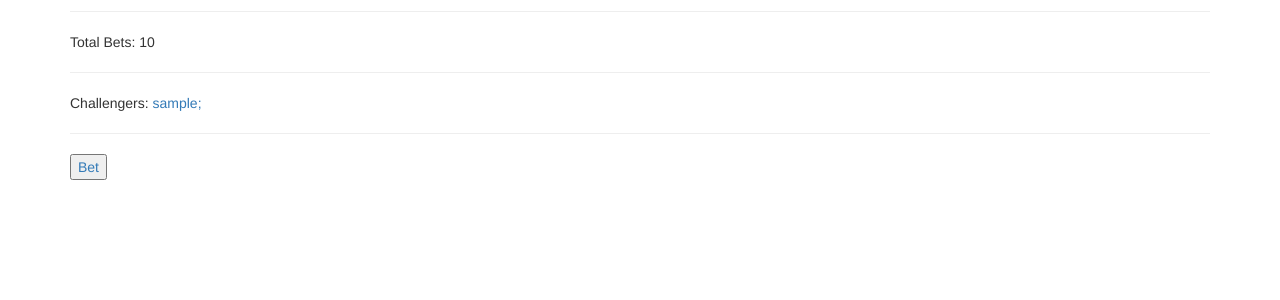
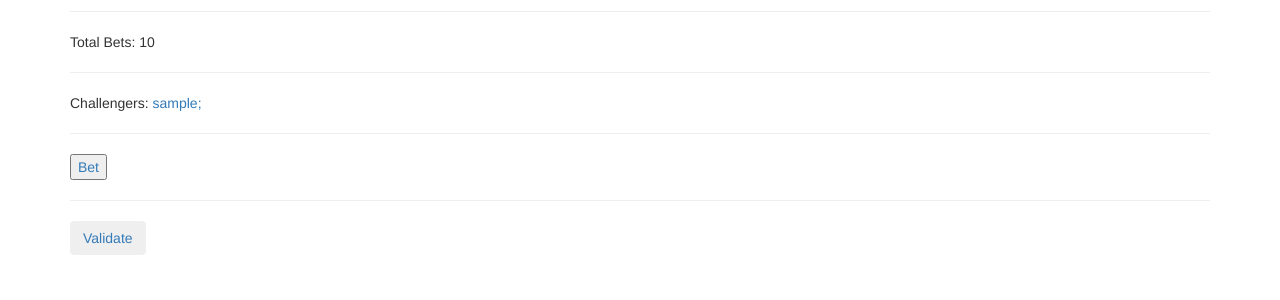
Before and after one commit to CMecker/YouBet, a Flask app: a page that uses app/templates/events/event_profile.html in a window 1280 px wide. Shown: the part 177-477 px from the top of the page. Run offline with Flask 2, Linux system fonts and the light colour scheme; a user stored in the database is signed in; tables that the repository leaves empty hold one stand-in row (values such as "Sample post"); some libraries are stand-ins or nearby versions.

Commit message:
Added validationbutton in profile

```diff
--- a/app/templates/events/event_profile.html
+++ b/app/templates/events/event_profile.html
@@ -15,7 +15,14 @@
             {% for dudes in event.challengers %}
                 <a href="{{ url_for('user', username=dudes.username)}}">{{ dudes.username }}; </a>
             {% endfor %}
-        {% endif %}<hr>
-        <button><a href="{{ url_for('event_bet', eventname=event.eventname) }}">Bet</a></button>
+        {% endif %}
+        <hr>
+        <button>
+            <a href="{{ url_for('event_bet', eventname=event.eventname) }}">Bet</a>
+        </button>
+        <hr>
+        <button type="button" class="btn btn-secondary">
+            <a href="{{ url_for('validate_event', eventname=event.eventname) }}">Validate</a>
+        </button>
     </section>
 {% endblock %}
```
